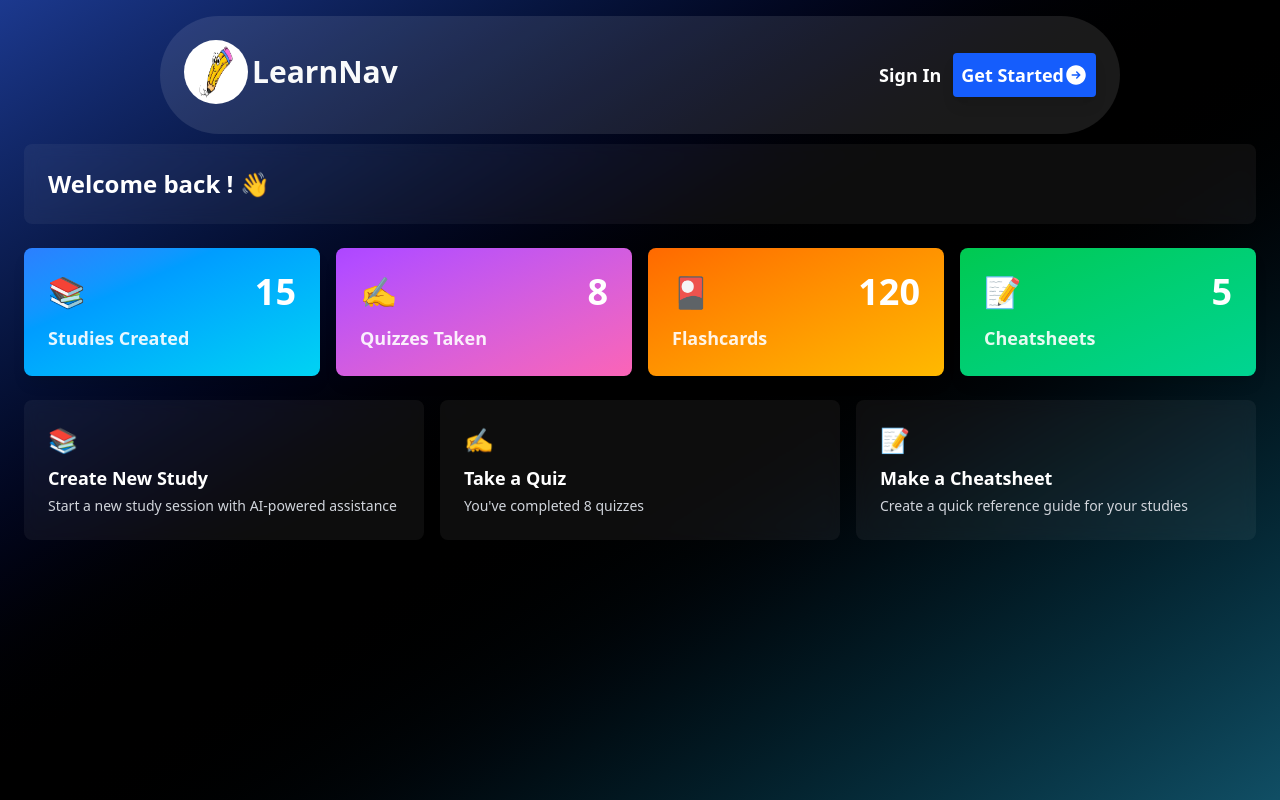
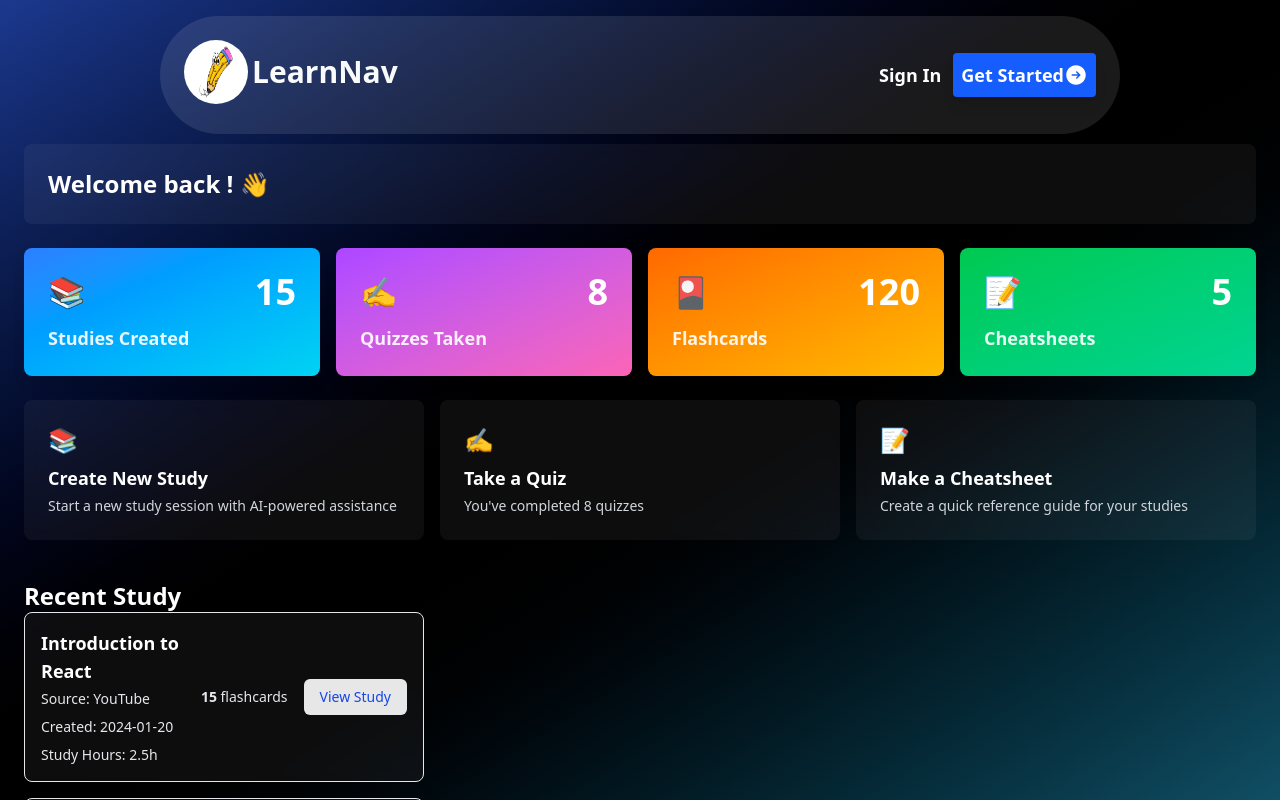
Before and after one commit to Netocodinghere/learningnav, a Next.js app: page /dashboard in a window 1280 px wide. Built offline with nearby package versions, Linux system fonts and the light colour scheme; no server answers.

Commit message:
refactor(Dashboard): remove conditional rendering of StudyList
The StudyList component is now always rendered instead of being conditionally shown. This change simplifies the component logic and ensures the "Recent Study" header is consistently displayed.

```diff
--- a/app/_components/Dashboard.jsx
+++ b/app/_components/Dashboard.jsx
@@ -114,12 +114,11 @@ export default function Dashboard() {
         />
 
 
-      {/* Study List Section */}
-      {showStudyList && (
+
         <div className="mt-6">
+          <span className="text-2xl text-white font-semibold mb-5">Recent Study</span>
           <StudyList />
         </div>
-      )}
       </div>
     </div>
   );
```
